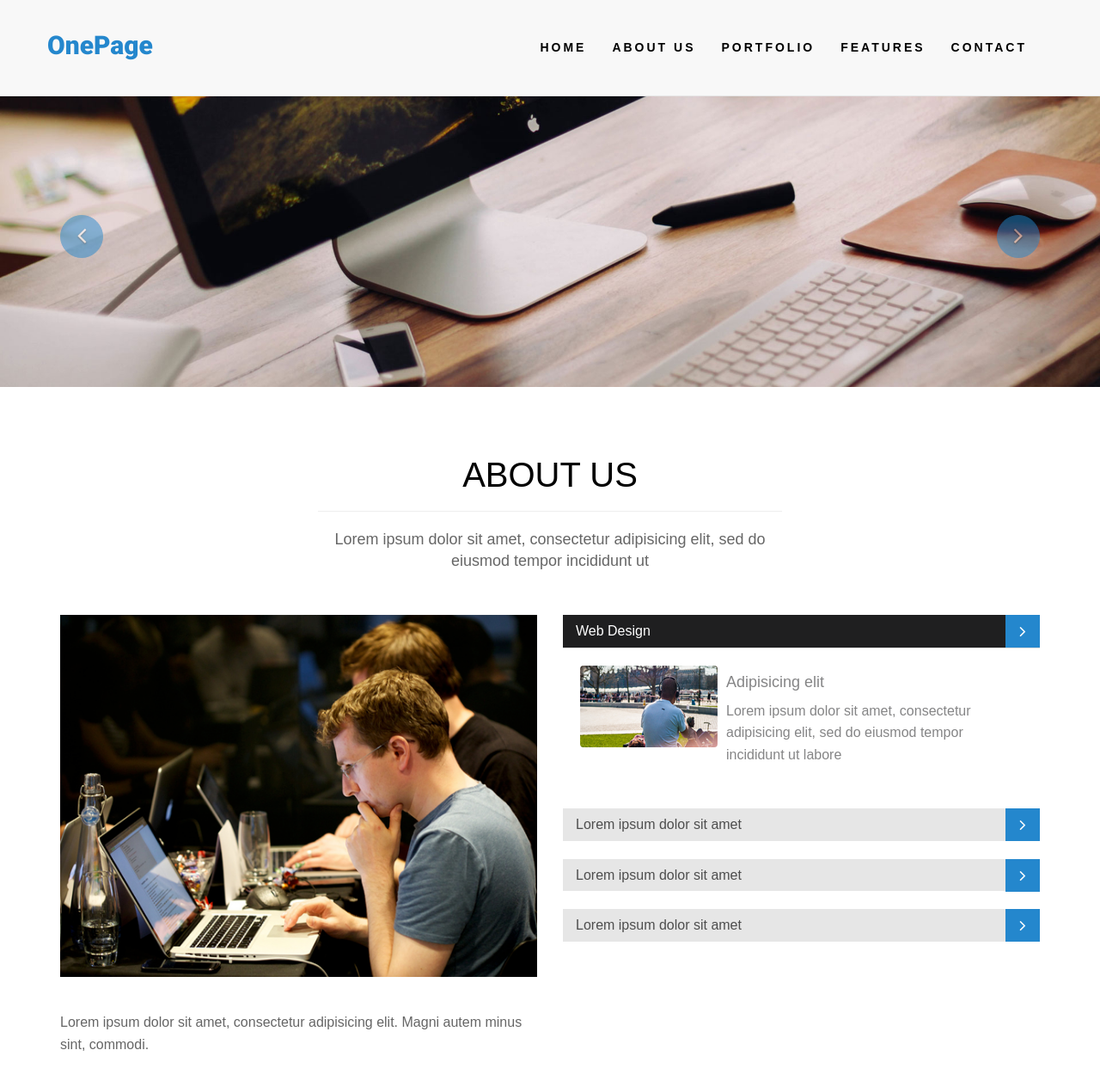
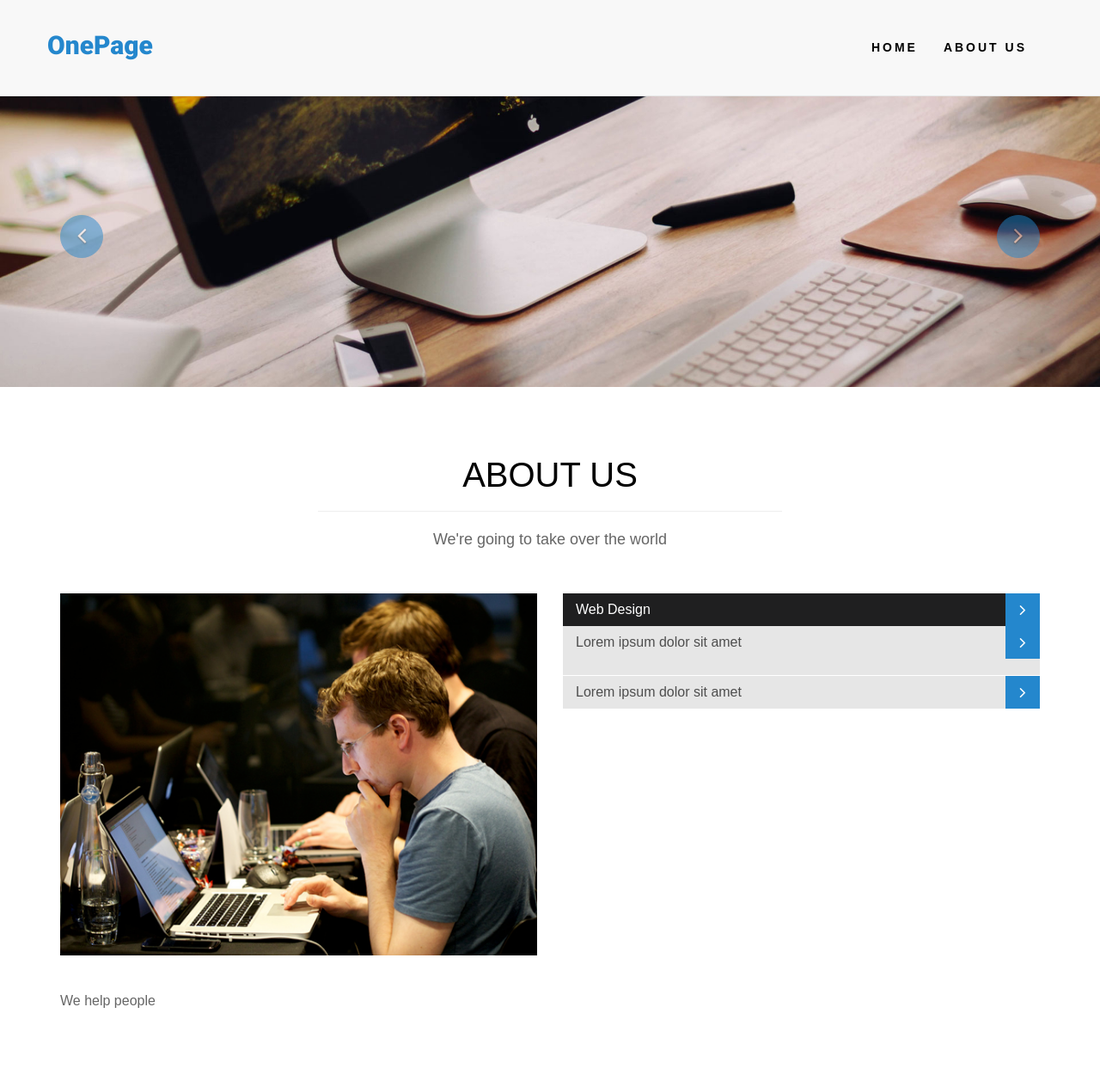
Before and after one commit to mc-jaap/mc-jaap.github.io, a plain HTML site: page index.html in a window 1280 px wide. Shown: the top 1264 px of the page at 86% size. Drawn offline with Linux system fonts and the light colour scheme; some packages are replaced by stand-ins of ours; a web font is replaced by a local one.

Commit message:
updates...

```diff
--- a/index.html
+++ b/index.html
@@ -43,9 +43,9 @@
           <ul class="nav navbar-nav navbar-right">
             <li><a href="#home">Home</a></li>
             <li><a href="#about">About Us</a></li>
-            <li><a href="#portfolio">Portfolio</a></li>
+<!--             <li><a href="#portfolio">Portfolio</a></li>
             <li><a href="#features">Features</a></li>
-            <li><a href="#contact">Contact</a></li>
+            <li><a href="#contact">Contact</a></li> -->
           </ul>
         </div>
         <!-- /.Navbar-collapse -->
@@ -96,7 +96,7 @@
         <div class="col-md-6 col-md-offset-3">
           <h2>About Us</h2>
           <hr>
-          <p class="lead">Lorem ipsum dolor sit amet, consectetur adipisicing elit, sed do eiusmod tempor incididunt ut</p>
+          <p class="lead">We're going to take over the world</p>
         </div>
       </div>
     </div>
@@ -105,7 +105,7 @@
       <div class="row">
         <div class="col-sm-6 wow fadeInRight">
           <img src="images/1.png" class="img-responsive" />
-          <p>Lorem ipsum dolor sit amet, consectetur adipisicing elit. Magni autem minus sint, commodi.</p>
+          <p>We help people</p>
 
         </div>
         <!--/.col-sm-6-->
@@ -123,7 +123,7 @@
                               </h3>
                 </div>
 
-                <div id="collapseOne1" class="panel-collapse collapse in">
+<!--                 <div id="collapseOne1" class="panel-collapse collapse in">
                   <div class="panel-body">
                     <div class="media accordion-inner">
                       <div class="pull-left">
@@ -152,7 +152,7 @@
                     <p>Anim pariatur cliche reprehenderit, enim eiusmod high life accusamus terry richardson ad squid. 3 wolf moon officia aute, non cupidatat skateboard dolor brunch. Food truck quinoa nesciunt laborum eiusmod. Brunch 3 wolf moon tempor.<br>                      Lorem ipsum dolor sit amet, consectetur adipisicing elit, sed do eiusmod tempor incididunt ut non cupidatat skateboard dolor brunch.</p>
                   </div>
                 </div>
-              </div>
+              </div> -->
 
               <div class="panel panel-default">
                 <div class="panel-heading">
```
